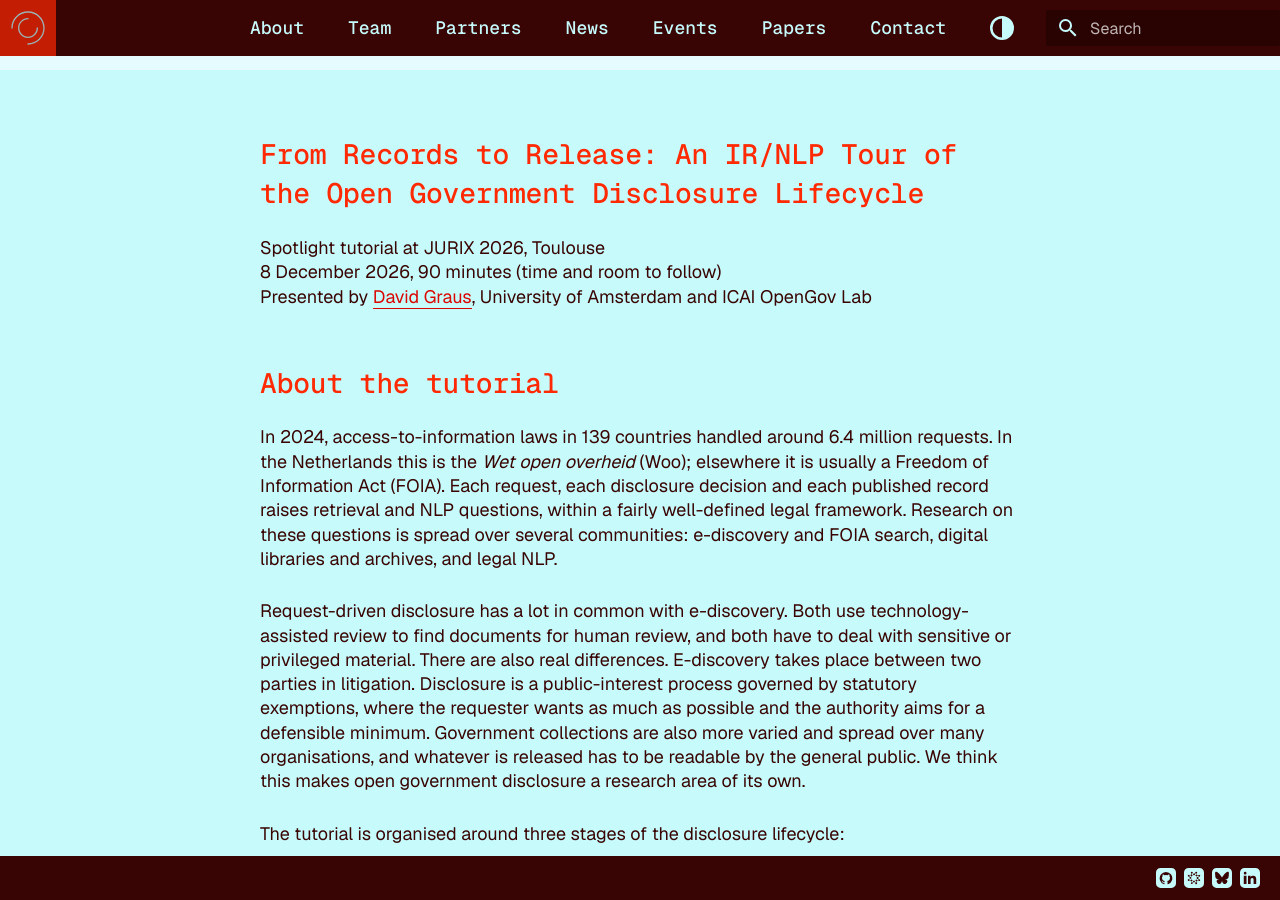
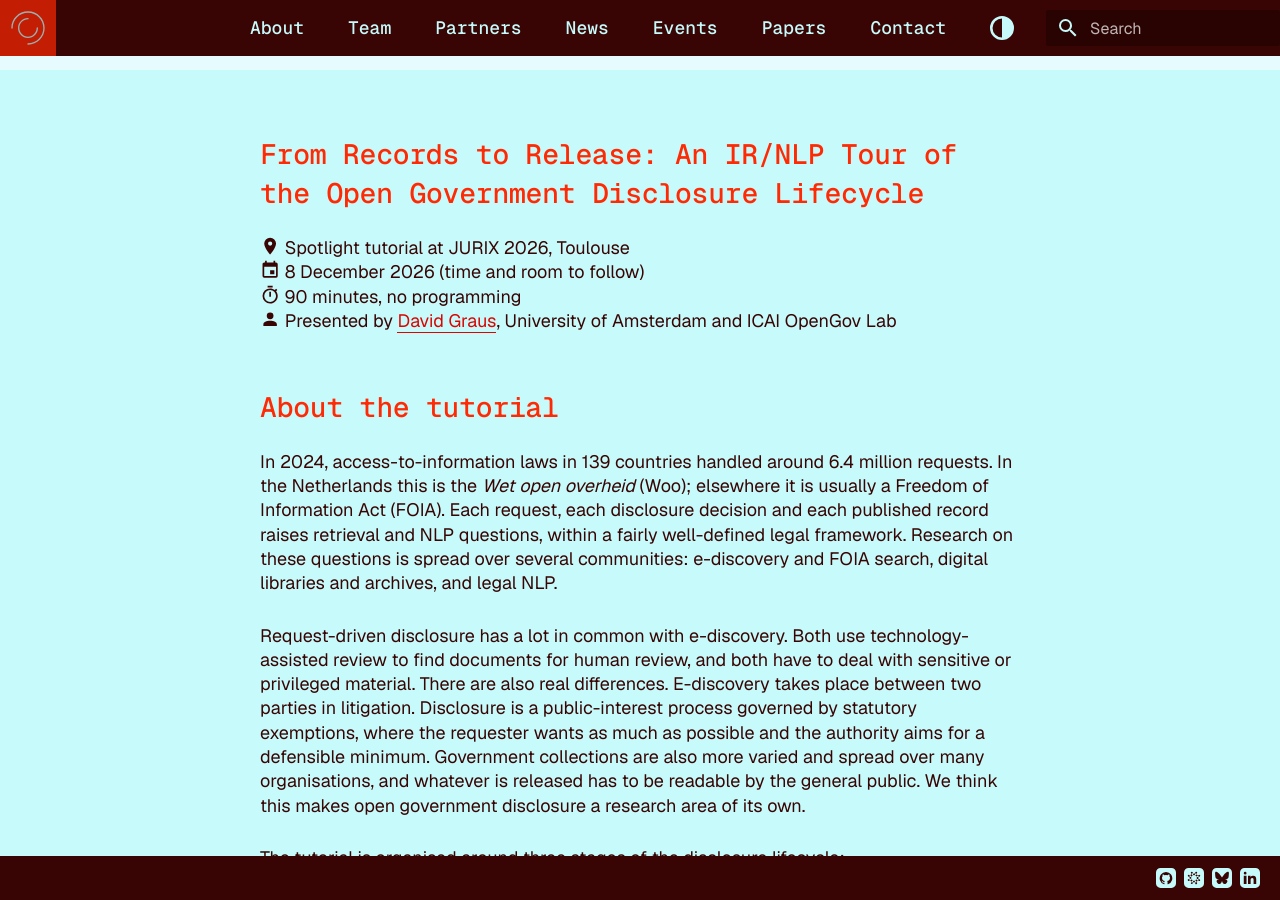
Before and after one commit to opengov-lab/opengov-lab.github.io, an MkDocs documentation site: the page built from docs/tutorials/jurix-2026.md, in a window 1280 px wide and 900 px high, scrolled down 314 px. Built offline with MkDocs 1.6.1 and Material for MkDocs 9.7.7, drawn with Linux system fonts in a browser that asks for light colours; some web fonts are replaced; some of the changed text lies outside the part shown.

Commit message:
Restore icons in tutorial details and bold the three stages
Co-Authored-By: Claude Opus 5.5 <noreply@anthropic.com>
Claude-Session: https://claude.ai/code/session_01WX4KxmorFKCAhE2h8ijCiX

```diff
--- a/docs/tutorials/jurix-2026.md
+++ b/docs/tutorials/jurix-2026.md
@@ -6,9 +6,10 @@ template: narrow.html
 
 ## From Records to Release: An IR/NLP Tour of the Open Government Disclosure Lifecycle
 
-Spotlight tutorial at JURIX 2026, Toulouse
-8 December 2026, 90 minutes (time and room to follow)
-Presented by [David Graus](../team.md), University of Amsterdam and ICAI OpenGov Lab
+:material-map-marker: Spotlight tutorial at JURIX 2026, Toulouse
+:material-calendar: 8 December 2026 (time and room to follow)
+:material-timer-outline: 90 minutes, no programming
+:material-account: Presented by [David Graus](../team.md), University of Amsterdam and ICAI OpenGov Lab
 
 ## About the tutorial
 
@@ -18,9 +19,9 @@ Request-driven disclosure has a lot in common with e-discovery. Both use technol
 
 The tutorial is organised around three stages of the disclosure lifecycle:
 
-1. Information management: machine-readability, FAIR publication, metadata, classification and document processing.
-2. Request-driven disclosure: FOIA search, technology-assisted review, high-recall and sensitivity-aware search. This is the most developed area in IR.
-3. Proactive disclosure: findability of open data, plain language, recommendation and RAG over released records. This is the newest and least studied area.
+1. **Information management**: machine-readability, FAIR publication, metadata, classification and document processing.
+2. **Request-driven disclosure**: FOIA search, technology-assisted review, high-recall and sensitivity-aware search. This is the most developed area in IR.
+3. **Proactive disclosure**: findability of open data, plain language, recommendation and RAG over released records. This is the newest and least studied area.
 
 The material comes from a mapping study by David Graus, Maik Larooij, Maarten Marx and Jaap Kamps (ICAI OpenGov Lab), which we are preparing for peer review. JURIX is the first place we present it, and we would like to hear from attendees what is missing or should be organised differently.
 
```
